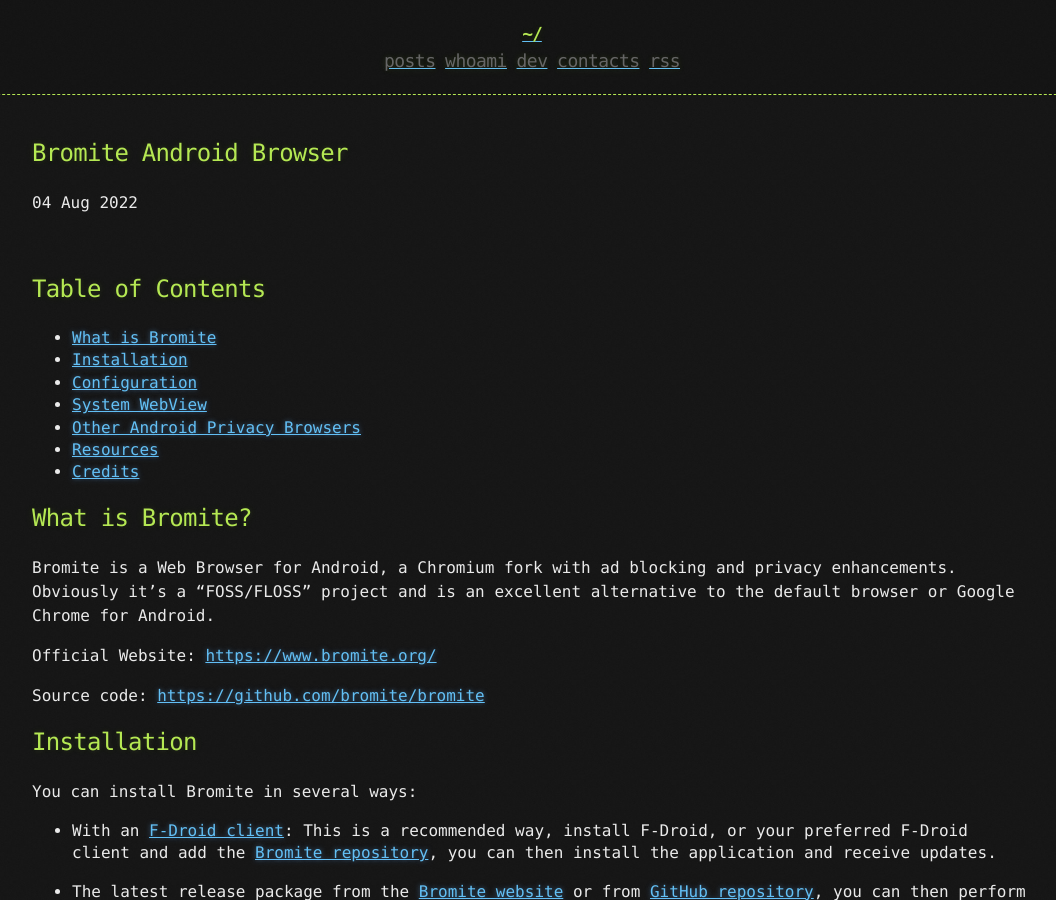
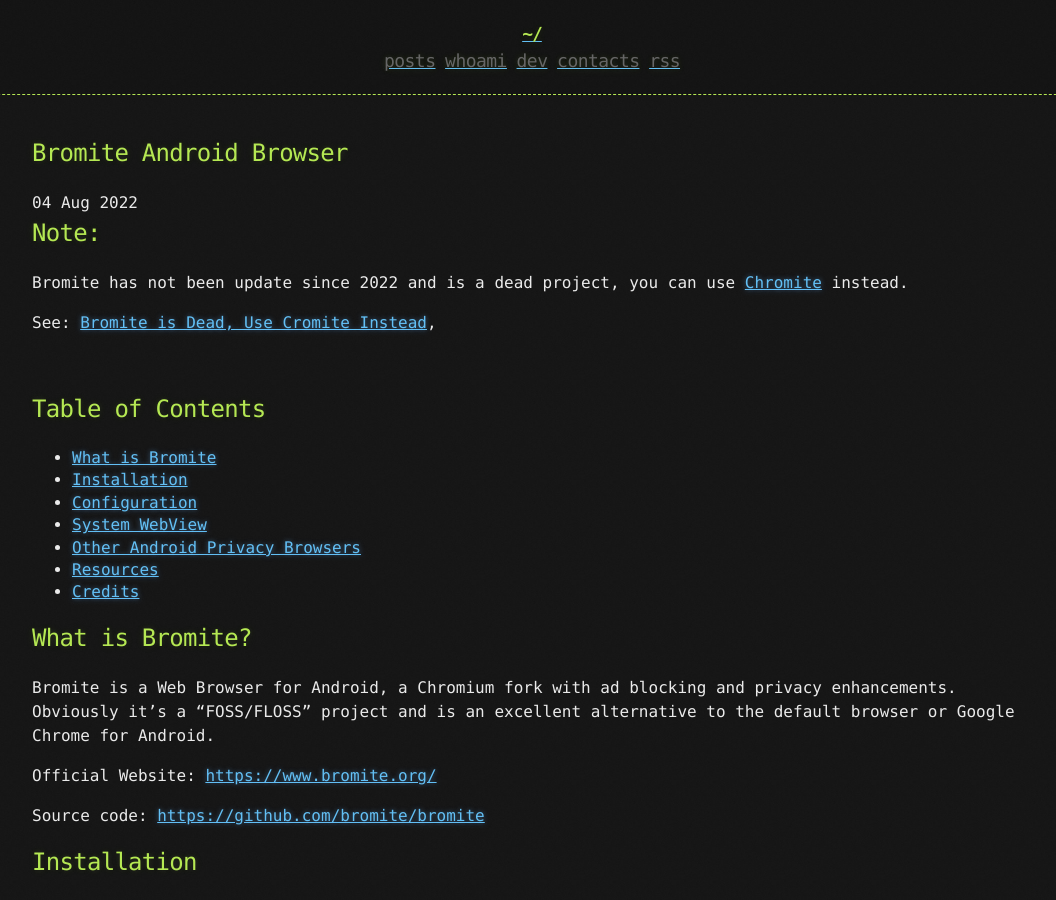
Before and after one commit to brainfucksec/brainfucksec.github.io, a Jekyll site: the page built from _posts/2022-08-04-bromite-android-browser.md, in a window 1280 px wide and 900 px high. Shown: the whole window, without its empty margins (108-1164 px from the left). Built offline with Jekyll 4.4.1, drawn with Linux system fonts in a browser that asks for light colours.

Commit message:
2022-08-04-bromite-android-browser.md: Update notice "Bromite deprecation"

```diff
--- a/_posts/2022-08-04-bromite-android-browser.md
+++ b/_posts/2022-08-04-bromite-android-browser.md
@@ -3,6 +3,12 @@
 title: "Bromite Android Browser"
 date: 2022-08-04
 ---
+
+## Note:
+
+Bromite has not been update since 2022 and is a dead project, you can use [Chromite](https://github.com/uazo/cromite/) instead.
+
+See: [Bromite is Dead, Use Cromite Instead](https://github.com/bromite/bromite/issues/2641),
 
 <br>
 
```
